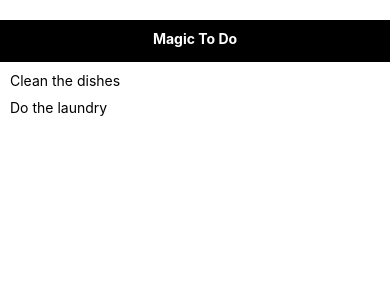
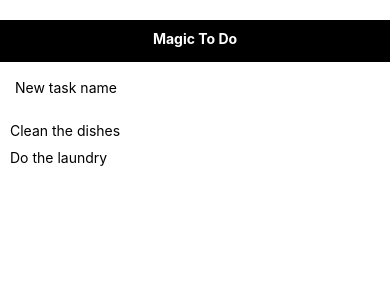
Before and after one commit to nunesmatheus/magic-todo, a React Native app: screen / in a window 390 px wide. Shown: the top 300 px of the page. Built offline with nearby package versions, Linux system fonts and the light colour scheme.

Commit message:
Support task creation

```diff
--- a/App.js
+++ b/App.js
@@ -3,15 +3,30 @@ import { StyleSheet, Text, View } from 'react-native';
 
 import Title from './Title'
 import List from './List'
+import Input from './Input'
 
 export default class App extends React.Component {
+
+  state = {
+    list: ['Clean the dishes', 'Do the laundry']
+  }
+
   render() {
     return (
       <View>
         <Title text="Magic To Do"></Title>
-        <List list={['Clean the dishes', 'Do the laundry']}></List>
+        <Input placeholder="New task name" submit={this.onSubmitEditing}></Input>
+        <List list={this.state.list}></List>
       </View>
     );
+  }
+
+  onSubmitEditing = (text) => {
+    const {list} = this.state
+
+    this.setState({
+      list: [...list, text]
+    })
   }
 }
 
@@ -22,5 +37,5 @@ const styles = StyleSheet.create({
     alignItems: 'center',
     justifyContent: 'flex-start',
     marginTop: 30
-  },
+  }
 });
--- /dev/null
+++ b/Input.js
@@ -0,0 +1,41 @@
+import React, { Component } from 'react';
+import { StyleSheet, Text, View, TextInput } from 'react-native';
+
+export default class Input extends Component {
+  state = {
+    text: ''
+  }
+
+  render() {
+    const {text} = this.state
+    const {placeholder} = this.props
+
+    return(
+      <View>
+        <TextInput placeholder={placeholder}
+          onChangeText={this.onChangeText}
+          onSubmitEditing={this.onSubmitEditing}
+          value={text}
+          style={styles.input}></TextInput>
+      </View>
+    )
+  }
+
+  onChangeText = (text) => { this.setState({ text: text }) }
+
+  onSubmitEditing = () => {
+    const {submit} = this.props
+    const {text} = this.state
+
+    submit(text)
+
+    this.setState({ text: '' })
+  }
+}
+
+const styles = StyleSheet.create({
+  input: {
+    padding: 15,
+    height: 50
+  }
+})
--- a/List.js
+++ b/List.js
@@ -2,17 +2,10 @@ import React, { Component } from 'react';
 import { StyleSheet, Text, View } from 'react-native';
 
 export default class List extends Component {
-  constructor(props) {
-    super(props)
-    this.state = {
-      list: props.list
-    }
-  }
-
   render() {
     return (
       <View style={styles.container}>
-        {this.state.list.map(this.renderItem)}
+        {this.props.list.map(this.renderItem)}
       </View>
     )
   }
```
